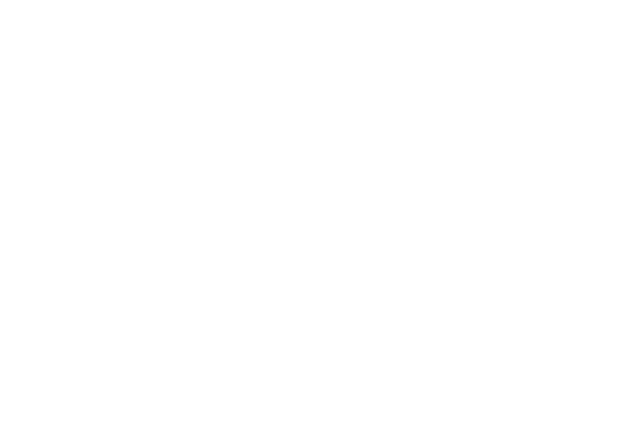
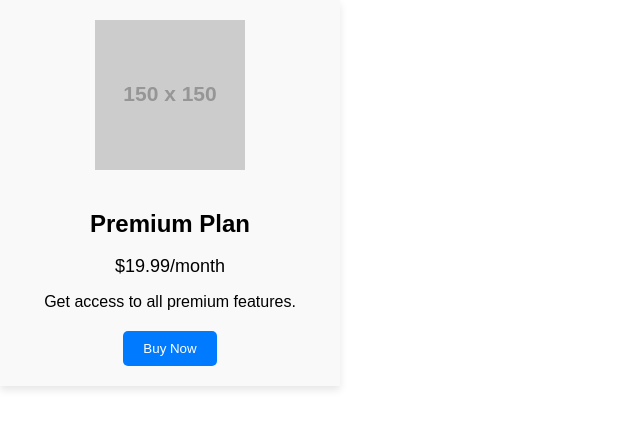
Before and after one commit to acciojob/pricing-card-Sonawanesoham, a website: page main.html in a window 1280 px wide. Shown: the whole page, without its empty margins (0-640 px from the left). Drawn offline with Linux system fonts and the light colour scheme; placeholder pictures from the web are drawn by us.

Commit message:
created a submission

```diff
--- a/main.html
+++ b/main.html
@@ -1,16 +1,20 @@
 <!DOCTYPE html>
+<html lang="en">
+<head>
+<meta charset="UTF-8">
+<meta name="viewport" content="width=device-width, initial-scale=1.0">
+<title>Pricing Card</title>
+<link rel="stylesheet" href="styles.css">
+</head>
+<body>
 
-<html>
-
-<head>
-	<link rel="stylesheet" href="styles.css">
-</head>
-
-<body>
-	<!-- the entire body must be written by student -->
-    <script type="text/javascript" src="./script.js">
-</script>
+<div class="card">
+    <img src="https://via.placeholder.com/150" alt="Product Image" class="card-img">
+    <h1 class="card-title">Premium Plan</h1>
+    <p class="pricing-info">$19.99/month</p>
+    <p class="description">Get access to all premium features.</p>
+    <button class="buy-now-btn">Buy Now</button>
+</div>
 
 </body>
-
 </html>
--- a/styles.css
+++ b/styles.css
@@ -1 +1,47 @@
 /*  your css code here. If applicable */
+body {
+    font-family: Arial, sans-serif;
+    margin: 0;
+    padding: 0;
+}
+
+.card {
+    width: 300px;
+    padding: 20px;
+    background-color: #f9f9f9;
+    box-shadow: 0 4px 8px rgba(0, 0, 0, 0.1);
+    text-align: center;
+}
+
+.card-img {
+    width: 150px;
+    margin-bottom: 20px;
+}
+
+.card-title {
+    font-size: 24px;
+    margin-bottom: 10px;
+}
+
+.pricing-info {
+    font-size: 18px;
+    margin-bottom: 10px;
+}
+
+.description {
+    margin-bottom: 20px;
+}
+
+.buy-now-btn {
+    padding: 10px 20px;
+    background-color: #007bff;
+    color: #fff;
+    border: none;
+    border-radius: 5px;
+    cursor: pointer;
+    transition: background-color 0.3s ease;
+}
+
+.buy-now-btn:hover {
+    background-color: #0056b3;
+}
```
